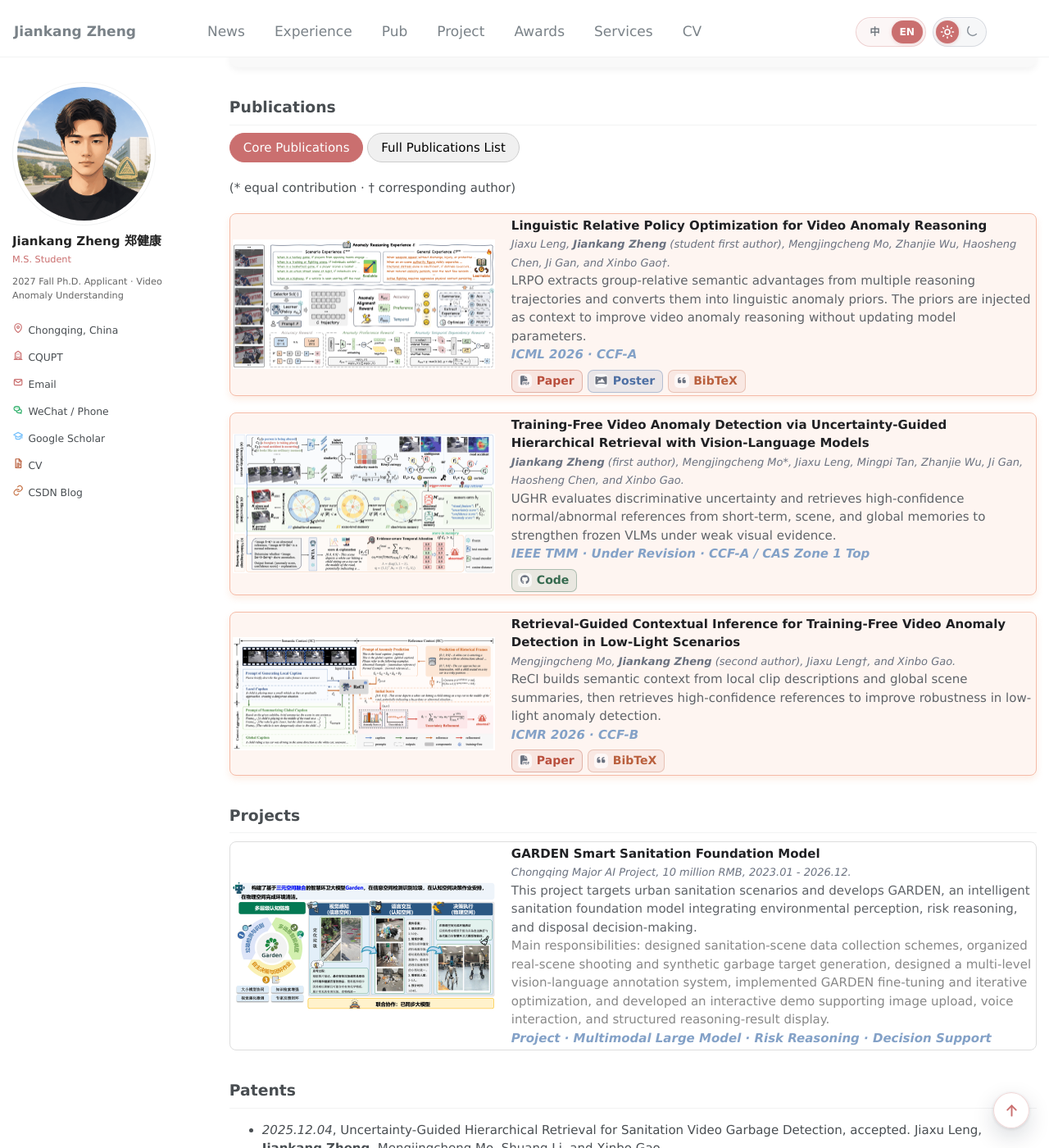
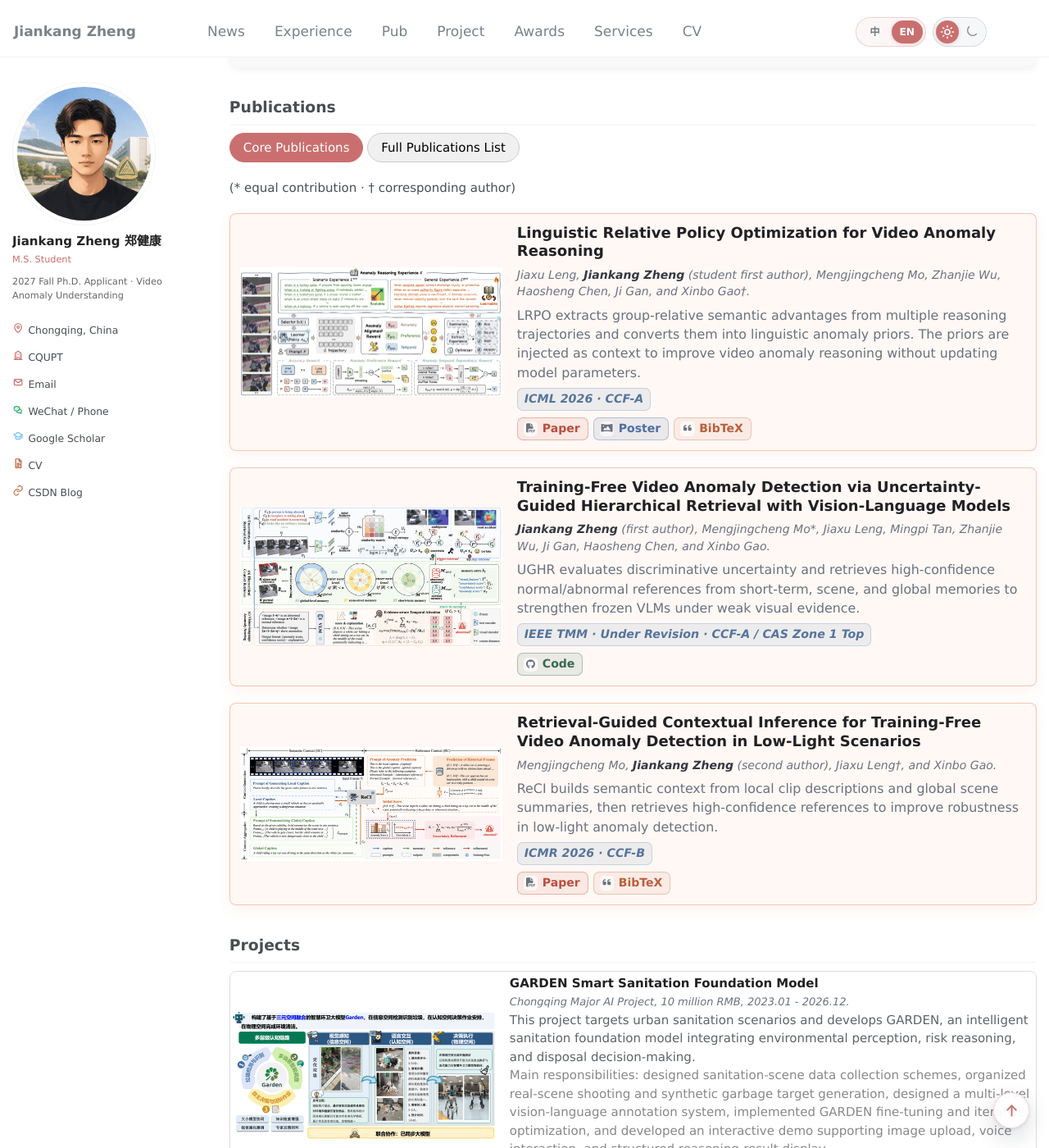
Before and after one commit to lemonzjk/lemonzjk.github.io, a Jekyll site: the page built from _pages/about.md, in a window 1280 px wide and 1400 px high, scrolled down 1155 px. Shown: the whole window at 82% size. Built offline with Jekyll 4.4.1, drawn with Linux system fonts in a browser that asks for light colours; some web fonts are replaced.

Commit message:
Unify publication card hierarchy

```diff
--- a/_config.yml
+++ b/_config.yml
@@ -6,7 +6,7 @@ description              : &description "Academic homepage of Jiankang Zheng (
 url                      : "https://lemonzjk.github.io"
 baseurl                  : ""
 repository               : "lemonzjk/lemonzjk.github.io"
-asset_version            : "20260704-indexnow"
+asset_version            : "20260704-pub-hierarchy"
 
 author:
   avatar           : "/assets/avatar-ai-selected.png"
--- a/_pages/about.md
+++ b/_pages/about.md
@@ -99,13 +99,12 @@ Feel free to reach out if you are interested in research discussion or collabora
       <img class="pub-card-image" src="assets/paper_imgs/icml26-lrpo.png" alt="LRPO overview" loading="lazy" decoding="async">
     </div>
     <div class="pub-card-content">
-      <strong>Linguistic Relative Policy Optimization for Video Anomaly Reasoning</strong><br>
-      <i style="font-size: 13px;">
+      <span class="pub-card-title">Linguistic Relative Policy Optimization for Video Anomaly Reasoning</span>
+      <span class="pub-card-authors">
         Jiaxu Leng, <strong>Jiankang Zheng</strong> (student first author), Mengjingcheng Mo, Zhanjie Wu, Haosheng Chen, Ji Gan, and Xinbo Gao&dagger;.
-      </i><br>
-      LRPO extracts group-relative semantic advantages from multiple reasoning trajectories and converts them into linguistic anomaly priors. The priors are injected as context to improve video anomaly reasoning without updating model parameters.
-      <br>
-      <b><i style="color:#83a1c7;">ICML 2026 · CCF-A</i></b>
+      </span>
+      <p class="pub-card-summary">LRPO extracts group-relative semantic advantages from multiple reasoning trajectories and converts them into linguistic anomaly priors. The priors are injected as context to improve video anomaly reasoning without updating model parameters.</p>
+      <span class="pub-card-venue">ICML 2026 · CCF-A</span>
       <div class="pub-links">
         <a class="pub-link pub-link--paper" href="https://arxiv.org/abs/2607.00654" target="_blank" rel="noopener"><i class="fas fa-file-pdf pub-link__icon" aria-hidden="true"></i><span>Paper</span></a>
         <a class="pub-link pub-link--poster" href="https://icml.cc/virtual/2026/poster/64285" target="_blank" rel="noopener"><i class="fas fa-panorama pub-link__icon" aria-hidden="true"></i><span>Poster</span></a>
@@ -129,13 +128,12 @@ Feel free to reach out if you are interested in research discussion or collabora
       <img class="pub-card-image" src="assets/paper_imgs/tmm-ughr.png" alt="Uncertainty-guided hierarchical retrieval" loading="lazy" decoding="async">
     </div>
     <div class="pub-card-content">
-      <strong>Training-Free Video Anomaly Detection via Uncertainty-Guided Hierarchical Retrieval with Vision-Language Models</strong><br>
-      <i style="font-size: 13px;">
+      <span class="pub-card-title">Training-Free Video Anomaly Detection via Uncertainty-Guided Hierarchical Retrieval with Vision-Language Models</span>
+      <span class="pub-card-authors">
         <strong>Jiankang Zheng</strong> (first author), Mengjingcheng Mo*, Jiaxu Leng, Mingpi Tan, Zhanjie Wu, Ji Gan, Haosheng Chen, and Xinbo Gao.
-      </i><br>
-      UGHR evaluates discriminative uncertainty and retrieves high-confidence normal/abnormal references from short-term, scene, and global memories to strengthen frozen VLMs under weak visual evidence.
-      <br>
-      <b><i style="color:#83a1c7;">IEEE TMM · Under Revision · CCF-A / CAS Zone 1 Top</i></b>
+      </span>
+      <p class="pub-card-summary">UGHR evaluates discriminative uncertainty and retrieves high-confidence normal/abnormal references from short-term, scene, and global memories to strengthen frozen VLMs under weak visual evidence.</p>
+      <span class="pub-card-venue">IEEE TMM · Under Revision · CCF-A / CAS Zone 1 Top</span>
       <div class="pub-links">
         <a class="pub-link pub-link--code" href="https://github.com/lemonzjk/UGHR" target="_blank" rel="noopener"><i class="fab fa-github pub-link__icon" aria-hidden="true"></i><span>Code</span></a>
       </div>
@@ -149,13 +147,12 @@ Feel free to reach out if you are interested in research discussion or collabora
       <img class="pub-card-image" src="assets/paper_imgs/icmr26-reci.png" alt="Low-light contextual inference" loading="lazy" decoding="async">
     </div>
     <div class="pub-card-content">
-      <strong>Retrieval-Guided Contextual Inference for Training-Free Video Anomaly Detection in Low-Light Scenarios</strong><br>
-      <i style="font-size: 13px;">
+      <span class="pub-card-title">Retrieval-Guided Contextual Inference for Training-Free Video Anomaly Detection in Low-Light Scenarios</span>
+      <span class="pub-card-authors">
         Mengjingcheng Mo, <strong>Jiankang Zheng</strong> (second author), Jiaxu Leng&dagger;, and Xinbo Gao.
-      </i><br>
-      ReCI builds semantic context from local clip descriptions and global scene summaries, then retrieves high-confidence references to improve robustness in low-light anomaly detection.
-      <br>
-      <b><i style="color:#83a1c7;">ICMR 2026 · CCF-B</i></b>
+      </span>
+      <p class="pub-card-summary">ReCI builds semantic context from local clip descriptions and global scene summaries, then retrieves high-confidence references to improve robustness in low-light anomaly detection.</p>
+      <span class="pub-card-venue">ICMR 2026 · CCF-B</span>
       <div class="pub-links">
         <a class="pub-link pub-link--paper" href="https://dl.acm.org/doi/10.1145/3805622.3810823" target="_blank" rel="noopener"><i class="fas fa-file-pdf pub-link__icon" aria-hidden="true"></i><span>Paper</span></a>
         <details class="pub-cite">
--- a/assets/css/home.css
+++ b/assets/css/home.css
@@ -265,21 +265,20 @@
         box-sizing: border-box;
     }
     .publication-card {
-        padding: 3px;
-        border: 1.5px solid #ddd;
+        padding: 12px;
+        border: 1px solid rgba(15, 23, 42, 0.1);
         border-radius: 8px;
         background: #fff;
         box-sizing: border-box;
         margin-bottom: 20px;
-        transition: transform 0.3s ease, box-shadow 0.3s ease;
-
+        transition: border-color 0.2s ease, box-shadow 0.2s ease;
         color: #5f6368;
     }
 
     .pub-card-layout {
         align-items: center;
         display: flex;
-        gap: 20px;
+        gap: 18px;
         width: 100%;
     }
 
@@ -306,11 +305,64 @@
         min-width: 0;
     }
 
+    .publication-card .pub-card-content {
+        align-self: center;
+        display: flex;
+        flex-direction: column;
+        row-gap: 7px;
+    }
+
     .publication-card > div > strong,
     .publication-card > div > div > strong,
-    .publication-card .pub-card-content > strong {
+    .publication-card .pub-card-content > strong,
+    .publication-card .pub-card-title {
         color: #202124;
     }
+
+    .publication-card .pub-card-title {
+        display: block;
+        font-size: 1rem;
+        font-weight: 800;
+        letter-spacing: 0;
+        line-height: 1.26;
+    }
+
+    .publication-card .pub-card-authors {
+        color: #6b7280;
+        display: block;
+        font-size: 0.78rem;
+        font-style: italic;
+        line-height: 1.45;
+    }
+
+    .publication-card .pub-card-authors strong {
+        color: #333842;
+        font-weight: 800;
+    }
+
+    .publication-card .pub-card-summary {
+        color: #68727f;
+        font-size: 0.88rem;
+        line-height: 1.48;
+        margin: 0;
+    }
+
+    .publication-card .pub-card-venue {
+        align-self: flex-start;
+        background: rgba(131, 161, 199, 0.14);
+        border: 1px solid rgba(131, 161, 199, 0.36);
+        border-radius: 7px;
+        box-sizing: border-box;
+        color: #56749c;
+        display: inline-block;
+        font-size: 0.79rem;
+        font-style: italic;
+        font-weight: 800;
+        line-height: 1.25;
+        max-width: 100%;
+        padding: 4px 8px;
+    }
+
     .publication-card i {
         color: #6b7280;
     }
@@ -356,7 +408,7 @@
         display: flex;
         flex-wrap: wrap;
         gap: 6px;
-        margin-top: 7px;
+        margin-top: 1px;
     }
 
     .pub-list-links {
@@ -493,19 +545,19 @@
         white-space: pre;
     }
     .publication-card:hover {
-
-        box-shadow: 0 8px 16px rgba(0,0,0,0.1);
+        border-color: rgba(202, 111, 111, 0.32);
+        box-shadow: 0 8px 18px rgba(15, 23, 42, 0.08);
     }
 
     .publication-card.featured {
-        border-color: #f5bba7;
-        background: #fef5f1;
-        box-shadow: 0 4px 8px rgba(242, 166, 120, 0.2);
+        border-color: rgba(245, 187, 167, 0.84);
+        background: #fff8f4;
+        box-shadow: 0 6px 16px rgba(242, 166, 120, 0.12);
         z-index: 10;
     }
 
     .publication-card.featured:hover {
-        box-shadow: 0 8px 16px rgba(242, 166, 120, 0.4);
+        box-shadow: 0 10px 22px rgba(242, 166, 120, 0.22);
     }
 
     /*.publication-card.non-featured {*/
@@ -738,7 +790,29 @@
         }
 
         .pub-card-content {
+            align-self: auto;
             width: 100%;
+        }
+
+        .publication-card .pub-card-content {
+            align-self: auto;
+            row-gap: 6px;
+        }
+
+        .publication-card .pub-card-title {
+            font-size: 0.96rem;
+            line-height: 1.32;
+        }
+
+        .publication-card .pub-card-summary {
+            font-size: 0.84rem;
+            line-height: 1.52;
+        }
+
+        .publication-card .pub-card-venue {
+            font-size: 0.74rem;
+            line-height: 1.35;
+            padding: 4px 7px;
         }
 
         .publication-card strong,
--- a/assets/css/theme-toggle.css
+++ b/assets/css/theme-toggle.css
@@ -188,17 +188,33 @@ html[data-theme="dark"] .project-card {
 }
 
 html[data-theme="dark"] .publication-card.featured {
-  background: #241d1d;
+  background: #211d1d;
   border-color: rgba(226, 139, 139, 0.45);
   box-shadow: 0 10px 24px rgba(0, 0, 0, 0.22);
 }
 
 html[data-theme="dark"] .publication-card > div > strong,
 html[data-theme="dark"] .publication-card > div > div > strong,
+html[data-theme="dark"] .publication-card .pub-card-title,
 html[data-theme="dark"] .project-card > div > strong,
 html[data-theme="dark"] .project-card > div > div > strong,
 html[data-theme="dark"] .full-publication-list .pub-list-title {
   color: #eef2f6;
+}
+
+html[data-theme="dark"] .publication-card .pub-card-authors,
+html[data-theme="dark"] .publication-card .pub-card-summary {
+  color: #b8c0ca;
+}
+
+html[data-theme="dark"] .publication-card .pub-card-authors strong {
+  color: #eef2f6;
+}
+
+html[data-theme="dark"] .publication-card .pub-card-venue {
+  background: rgba(131, 161, 199, 0.14);
+  border-color: rgba(131, 161, 199, 0.32);
+  color: #b8cff0;
 }
 
 html[data-theme="dark"] .publication-card i,
```
Also changed, not shown: _pages/about-zh.md (+15 -18 lines).
